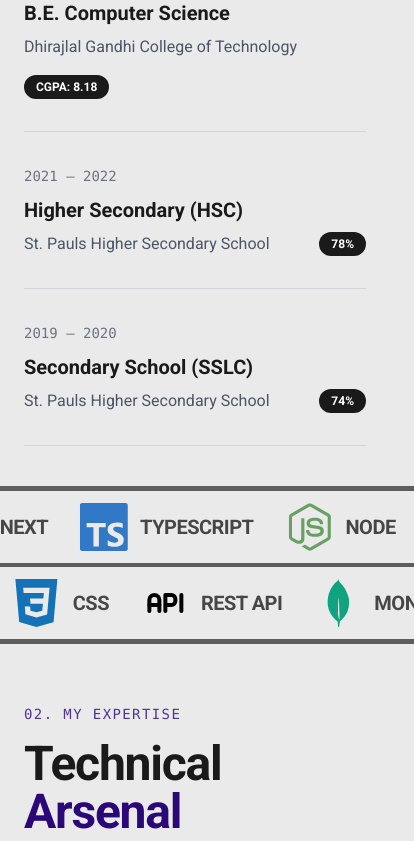
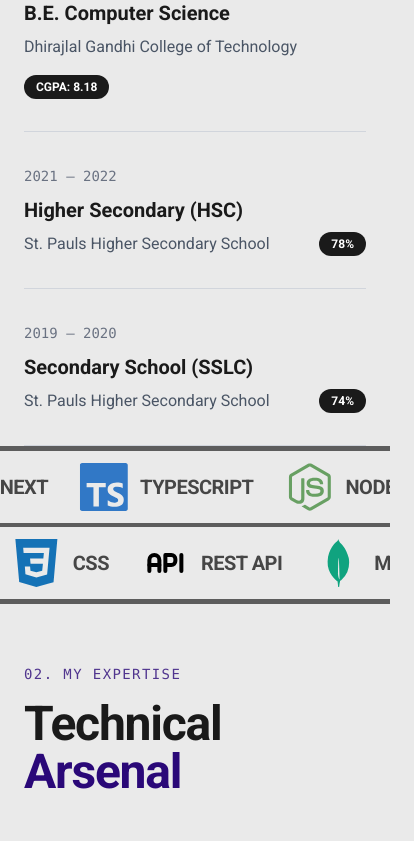
Before and after one commit to Shathish2004/Shathish-Portfolio, a React (Vite) app: page / in a window 390 px wide. Shown: the part 1846-2687 px from the top of the page, 414 px wide, since content can reach past the window. Built offline with nearby package versions, Linux system fonts and the light colour scheme.

Commit message:
Edits int he about section

```diff
--- a/src/components/About.jsx
+++ b/src/components/About.jsx
@@ -19,12 +19,12 @@ gsap.registerPlugin(ScrollTrigger);
 
 const About = () => {
     const containerRef = useRef(null);
+    const contentWrapperRef = useRef(null); // 1. New Ref for the columns wrapper
     const leftColRef = useRef(null);
-    // const rightColRef = useRef(null);
     const marqueeRef1 = useRef(null);
     const marqueeRef2 = useRef(null);
 
-    // Data
+    // ... [Data Arrays stay the same] ...
     const skillsRow1 = [
         { name: "JAVASCRIPT", icon: <SiJavascript />, color: "#F7DF1E" },
         { name: "REACT", icon: <FaReact />, color: "#61DBFB" },
@@ -68,8 +68,7 @@ const About = () => {
 
     useEffect(() => {
         const ctx = gsap.context(() => {
-
-            // 1. Marquee Animation (Runs on all screens)
+            // 1. Marquee Animation
             const animateMarquee = (ref, direction) => {
                 const width = ref.current.scrollWidth;
                 gsap.to(ref.current, {
@@ -98,19 +97,17 @@ const About = () => {
             // 2. Responsive Logic using MatchMedia
             let mm = gsap.matchMedia();
 
-            // === DESKTOP ONLY (min-width: 1024px) ===
-            // Pinning ONLY happens here
             mm.add("(min-width: 1024px)", () => {
                 ScrollTrigger.create({
-                    trigger: containerRef.current,
+                    trigger: contentWrapperRef.current, // CHANGED: Trigger based on wrapper, not container
                     start: "top top",
                     end: "bottom bottom",
                     pin: leftColRef.current,
-                    // pinSpacing: false // Optional: depends on if you want space reserved
+                    // pinSpacing: true (default) handles the spacing
                 });
             });
 
-            // 3. Reveal Animations (Runs on all screens)
+            // 3. Reveal Animations
             gsap.from(".about-text-reveal", {
                 y: 50,
                 opacity: 0,
@@ -149,12 +146,12 @@ const About = () => {
                 id="about"
                 className="w-full bg-[#eaeaea] text-[#1a1a1a] relative overflow-hidden"
             >
-                <div className="max-w-[1400px] mx-auto px-6 md:px-12 lg:px-16 pt-28 pb-10 lg:py-0">
+                <div className="max-w-[1400px] mx-auto px-6 md:px-12 lg:px-16 pt-28 lg:py-0">
 
-                    <div className="flex flex-col lg:flex-row">
+                    {/* 2. Attach the new ref to this wrapper div */}
+                    <div ref={contentWrapperRef} className="flex flex-col lg:flex-row">
 
                         {/* === LEFT COLUMN === */}
-                        {/* Mobile: Height Auto (Flows naturally). Desktop: h-screen (Pinned). */}
                         <div
                             ref={leftColRef}
                             className="w-full lg:w-[40%] h-auto lg:h-screen flex flex-col justify-center lg:py-20 mb-16 lg:mb-0"
@@ -178,10 +175,9 @@ const About = () => {
                             </div>
                         </div>
 
-                        {/* === RIGHT COLUMN (Scrollable Content) === */}
+                        {/* === RIGHT COLUMN === */}
                         <div className="w-full lg:w-[60%] flex flex-col justify-center lg:py-32 gap-16 lg:gap-24">
-
-                            {/* 1. Intro Text */}
+                            {/* Intro Text */}
                             <div className="about-text-reveal">
                                 <p className="text-lg md:text-3xl leading-relaxed font-light text-gray-800">
                                     I transform complex problems into <strong className="text-[#2a0878] font-semibold">elegant solutions</strong>.
@@ -191,7 +187,7 @@ const About = () => {
                                 </p>
                             </div>
 
-                            {/* 2. Education Section */}
+                            {/* Education Section */}
                             <div className="about-text-reveal">
                                 <div className="mb-10 flex items-end gap-4">
                                     <h3 className="text-3xl md:text-4xl font-bold tracking-tight">Education</h3>
@@ -226,23 +222,20 @@ const About = () => {
                                     ))}
                                 </div>
                             </div>
-
-                            {/* 3. Skills Marquee */}
-
-
                         </div>
                     </div>
                 </div>
-            </section>
-            <div className="about-text-reveal -mx-6 md:-mx-12 lg:mx-0 ">
 
+                <div className="about-text-reveal -mx-6 md:-mx-12 lg:mx-0 relative z-10 bg-[#eaeaea]">
                     <div className="border-t-5 border-b-2 border-black/60 ">
                         <MarqueeRow items={skillsRow1} reference={marqueeRef1} />
                     </div>
                     <div className="border-b-5 border-t-2 border-black/60 ">
                         <MarqueeRow items={skillsRow2} reference={marqueeRef2} />
                     </div>
-            </div></>
+                </div>
+            </section>
+        </>
     );
 };
 
```
Lines whose indentation alone changed are shown as unchanged.
